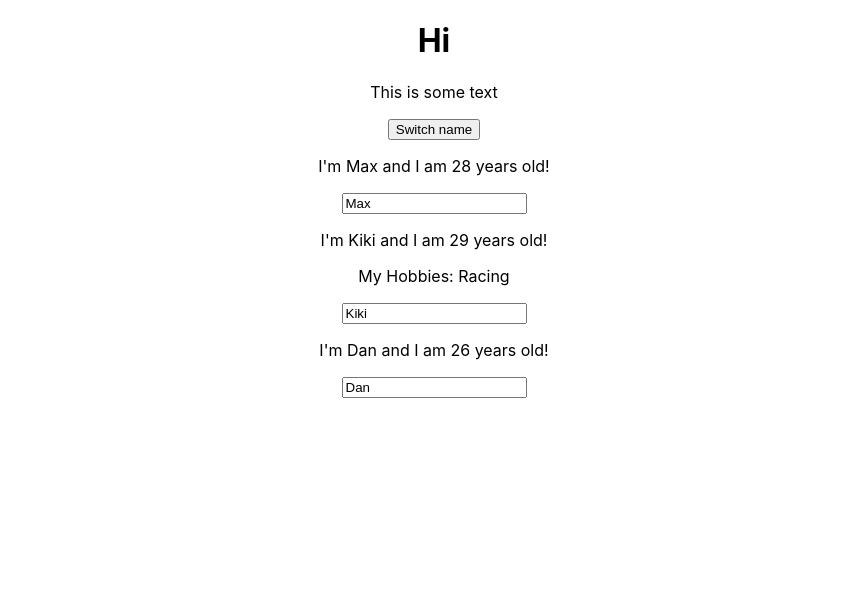
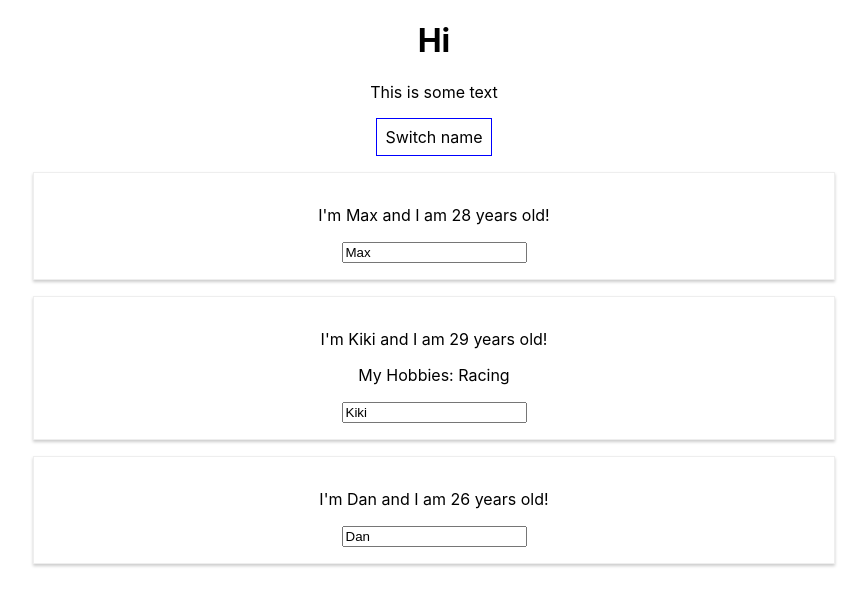
Before and after one commit to denytheman/electron-train-react-complete-first, a React (Create React App) app: page / in a window 1280 px wide. Shown: the top 606 px of the page, without its empty margins (206-1073 px from the left). Built offline with nearby package versions, Linux system fonts and the light colour scheme.

Commit message:
Added some css to style person and button

```diff
--- a/src/App.js
+++ b/src/App.js
@@ -34,11 +34,21 @@
   }
 
   render() {
+    const style ={
+      backgroundColor: 'white',
+      font: 'inherit',
+      border: '1px solid blue',
+      padding: '8px',
+      cursor: 'pointer'
+    };
+
     return (
       <div className="App">
         <h1>Hi</h1>
         <p>This is some text</p>
-        <button onClick={() => this.switchNameHandler('Maxwel')}>Switch name</button>
+        <button
+          style={style}
+          onClick={() => this.switchNameHandler('Maxwel')}>Switch name</button>
         <Person
           name={this.state.persons[0].name}
           age={this.state.persons[0].age}/>
--- /dev/null
+++ b/src/Person/Person.css
@@ -0,0 +1,8 @@
+.Person {
+  width: 60%;
+  margin: 16px auto;
+  border: 1px solid #eee;
+  box-shadow: 0 2px 3px #ccc;
+  padding: 16px;
+  text-align: center;
+}
--- a/src/Person/Person.js
+++ b/src/Person/Person.js
@@ -1,8 +1,9 @@
 import React from 'react';
+import './Person.css';
 
 const person = (props) => {
   return (
-    <div>
+    <div className="Person">
       <p onClick={props.click}>I'm {props.name} and I am {props.age} years old!</p>
       <p>{props.children}</p>
       <input type="text" onChange={props.changed} value={props.name}/>
```
